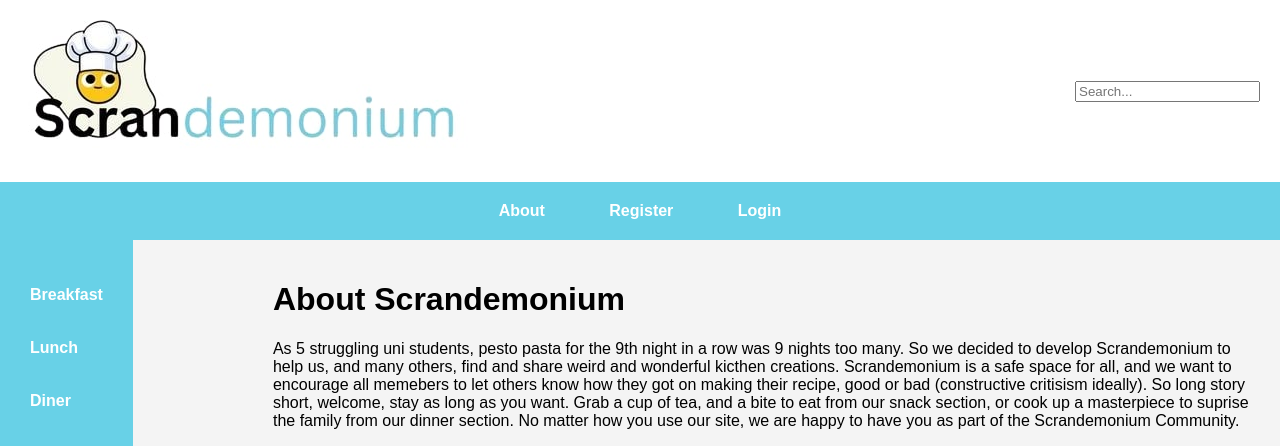
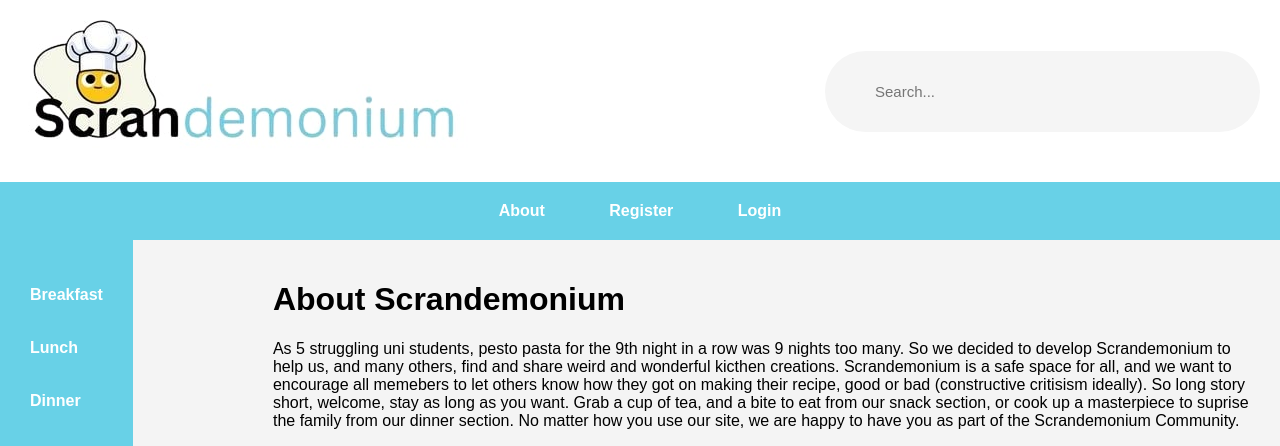
Before and after one commit to KeiranWalker/Scrandemonium, a Django app: page /scrandemonium/about/ in a window 1280 px wide. Shown: the top 446 px of the page. Run offline with Django 3.2, Linux system fonts and the light colour scheme.

Commit message:
Search bar attempted

```diff
--- a/static/css/styles.css
+++ b/static/css/styles.css
@@ -160,3 +160,30 @@ nav ul li a:hover {
     flex: 1;
     overflow-y: auto;
 }
+
+.text p {
+    font-size: 20px;
+    line-height: 1.5;
+}
+
+.search-bar {
+    border: 1px black;
+    border-radius: 60px;
+    height: 20px;
+    display: flex;
+    padding: 2px 5px 2px 30px;
+    outline: 0;
+    background-color: #f5f5f5;
+    height: auto;
+    width: 400px;
+    align-items: center;
+}
+
+.search-bar input {
+    background: transparent;
+    flex: 1;
+    border: 0;
+    outline: none;
+    padding: 30px 20px;
+    font-size: 15px;
+}
--- a/templates/scrandemonium/base.html
+++ b/templates/scrandemonium/base.html
@@ -21,7 +21,12 @@
         <!--Header - Title and Search Bar-->
         <div class="header-bar">
             <img src="{% static 'scran_logo.jpg' %}" />
-            <input type="text" placeholder="Search..." />
+
+            <div class="search-bar">
+                <form action="">
+                    <input type="text" placeholder="Search..." />
+                </form>
+            </div>
         </div>
 
         <!--Nav Bar-->
@@ -44,7 +49,7 @@
                 <ul>
                     <li><a href="{% url 'scrandemonium:recipes_by_category' 'Breakfast' %}">Breakfast</a></li>
                     <li><a href="{% url 'scrandemonium:recipes_by_category' 'Lunch' %}">Lunch</a></li>
-                    <li><a href="{% url 'scrandemonium:recipes_by_category' 'Dinner' %}">Diner</a></li>
+                    <li><a href="{% url 'scrandemonium:recipes_by_category' 'Dinner' %}">Dinner</a></li>
                     <li><a href="{% url 'scrandemonium:recipes_by_category' 'Dessert' %}">Dessert</a></li>
                     <li><a href="{% url 'scrandemonium:recipes_by_category' 'Baking' %}">Baking</a></li>
                     <li><a href="{% url 'scrandemonium:recipes_by_category' 'Snacks' %}">Snacks</a></li>
--- a/templates/scrandemonium/index.html
+++ b/templates/scrandemonium/index.html
@@ -9,7 +9,7 @@
 
 <div class="index-main-grid">
     <div class="index-main">
-        <div class ="bio">
+        <div class ="bio text">
             <h1>Welcome to Scrandemonium</h1>
             <p>This is website bio...</p>
         </div>
@@ -31,8 +31,8 @@
         </div>
     </div>
 
-
     <div class="photos">
+        <div>
             <img src="{% static 'steak_dinner.jpg' %}" alt="Steak Dinner" />
         </div>
 
@@ -43,6 +43,7 @@
         <div>
             <img src="{% static 'scones.jpg' %}" alt="Scones" />
         </div>
+    </div>
 
 </div>
 {% endblock %}
```
Also changed, not shown: templates/scrandemonium/recipes.html (+10 -5 lines), static/search.jpg (added). Lines whose indentation alone changed are shown as unchanged.
